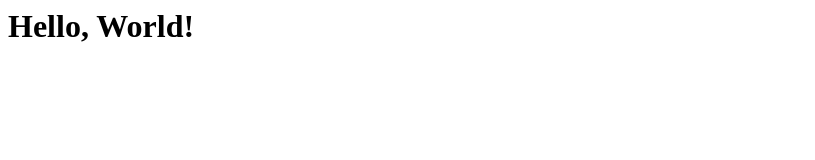
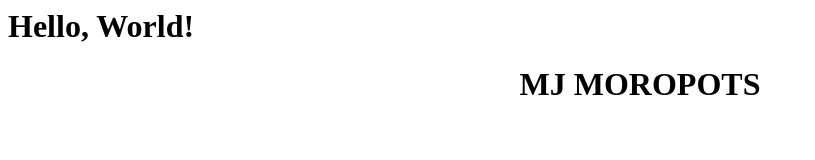
Before and after one commit to dbaldonado06/dbaldonado06.github.io, a plain HTML site: page index.html in a window 1280 px wide. Shown: the whole page, without its empty margins (0-815 px from the left). Drawn offline with Linux system fonts and the light colour scheme.

Commit message:
Update index.html

```diff
--- a/index.html
+++ b/index.html
@@ -6,5 +6,6 @@
   </head>
   <body>
      <h1>Hello, World!</h1>
+     <h1><center>MJ MOROPOTS</center></h1>
   </body>
 </html>
```
